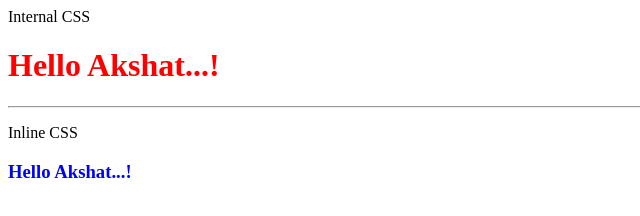
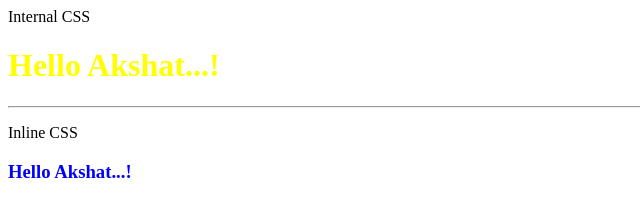
Before and after one commit to AkshatKumarRai/freshersbatch-may22, a plain HTML site: page css2.html in a window 1280 px wide. Shown: the whole page, without its empty margins (0-640 px from the left). Drawn offline with Linux system fonts and the light colour scheme.

Commit message:
forth css commit

```diff
--- a/css2.html
+++ b/css2.html
@@ -3,7 +3,7 @@
 <title> Internal Inline CSS </title>
 <style>
 h1{
-color:red;
+color:yellow;
 }
 </style>
 </head>
```
Also changed, not shown: css1.html (+1 -1 lines), README.txt.
